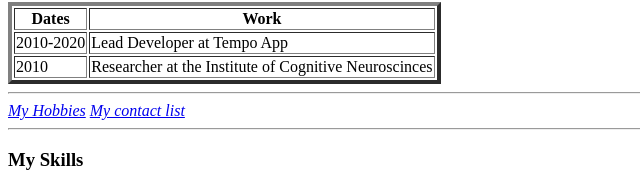
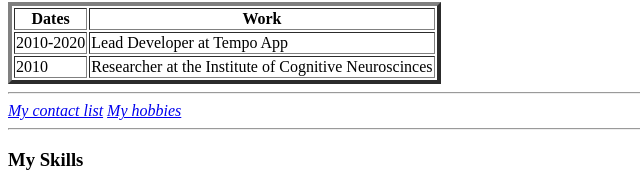
Before and after one commit to Yash-tech-bit/kg, a plain HTML site: page index.html in a window 1280 px wide. Shown: the part 614-801 px from the top of the page, 0-640 px from the left. Drawn offline with Linux system fonts and the light colour scheme.

Commit message:
Update index.html

```diff
--- a/index.html
+++ b/index.html
@@ -39,8 +39,8 @@
       </tr>
     </tbody>
 </table>
-<hr><a href="Contact.html"><em>My Hobbies</em></a>
-<a href="hobbies.html"><em>My contact list</em></a>
+<hr><a href="Contact.html"><em>My contact list</em></a>
+<a href="hobbies.html"><em>My hobbies</em></a>
 <hr><h3>My Skills</h3>
 
 
```
